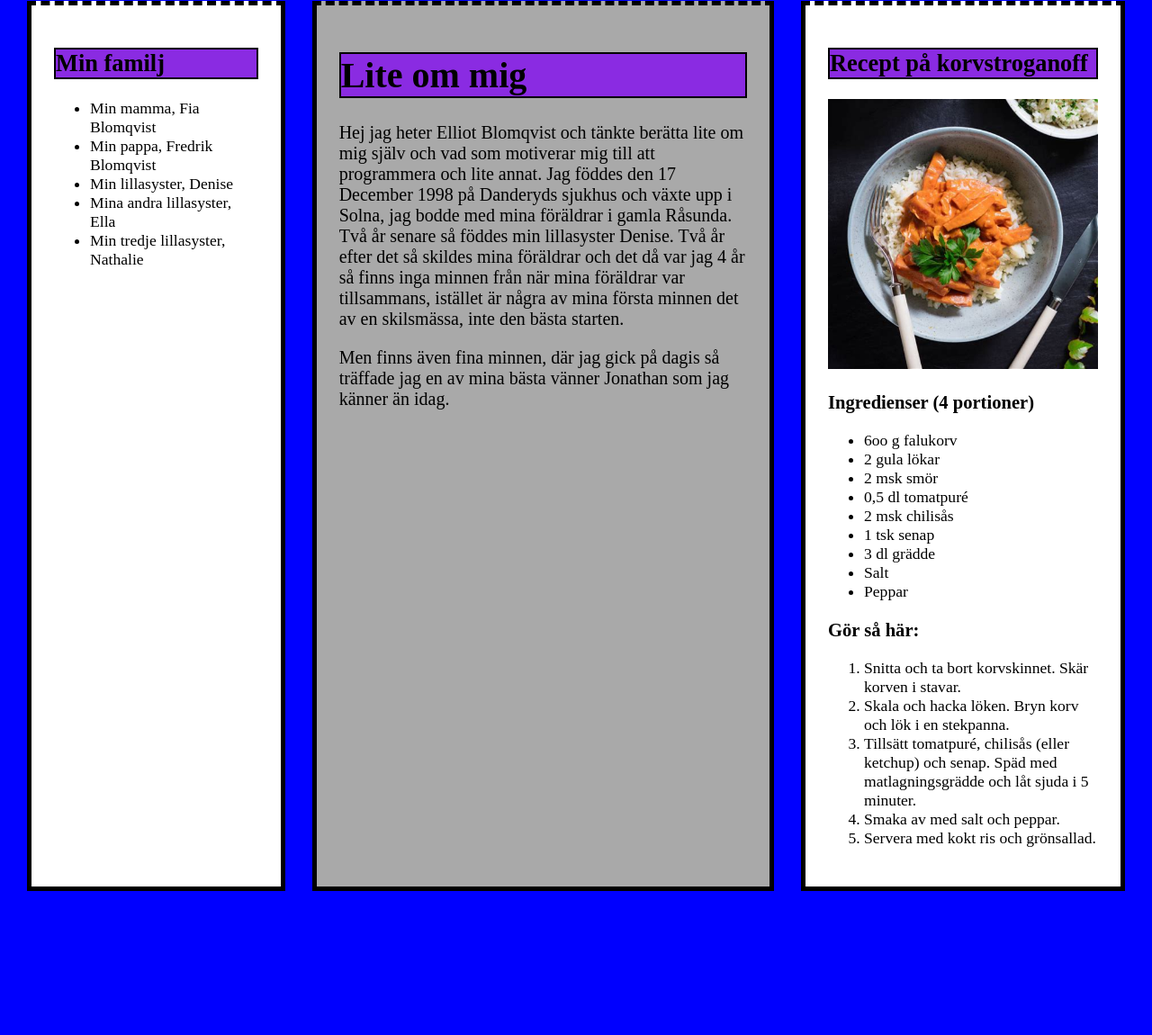
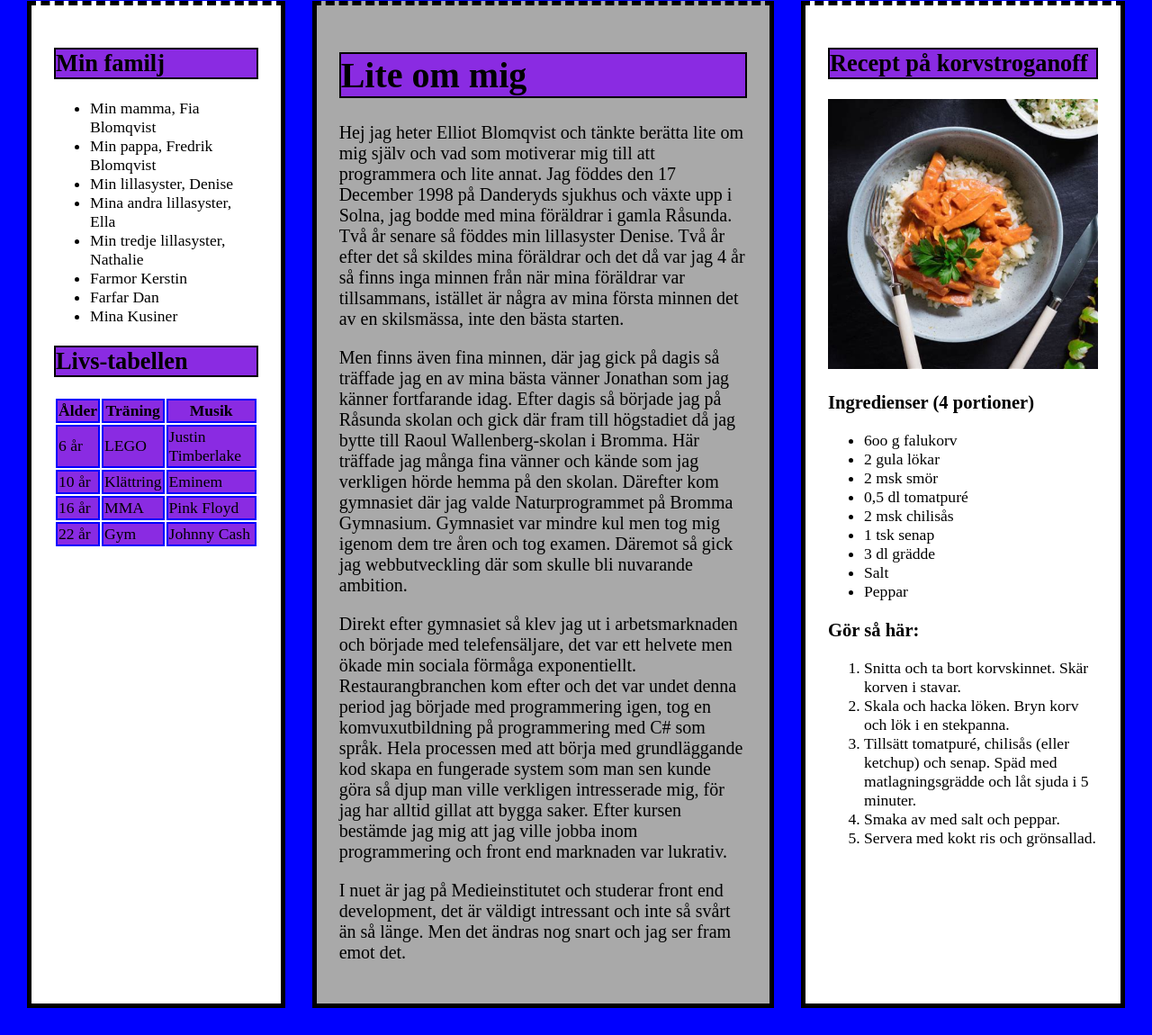
Before and after one commit to elgen98/flexochgrid, a plain HTML site: page flex_index.html in a window 1280 px wide. Shown: the part 152-1302 px from the top of the page at 90% size. Before the commit the page ends 1172 px from the top, so only its background shows below. Drawn offline with Linux system fonts and the light colour scheme.

Commit message:
added content and table styling

```diff
--- a/CSS/main.css
+++ b/CSS/main.css
@@ -21,6 +21,11 @@ body {
   flex: 1 0 90vw;
   padding: 25px;
   font-size: 1.1rem;
+}
+th,
+td {
+  border: 2px solid blue;
+  background-color: blueviolet;
 }
 header {
   display: flex;
--- a/flex_index.html
+++ b/flex_index.html
@@ -24,7 +24,42 @@
           <li>Min lillasyster, Denise</li>
           <li>Mina andra lillasyster, Ella</li>
           <li>Min tredje lillasyster, Nathalie</li>
+          <li>Farmor Kerstin</li>
+          <li>Farfar Dan</li>
+          <li>Mina Kusiner</li>
         </ul>
+        <h2>Livs-tabellen</h2>
+        <table>
+          <thead>
+            <tr>
+              <th>Ålder</th>
+              <th>Träning</th>
+              <th>Musik</th>
+            </tr>
+          </thead>
+          <tbody>
+            <tr>
+              <td>6 år</td>
+              <td>LEGO</td>
+              <td>Justin Timberlake</td>
+            </tr>
+            <tr>
+              <td>10 år</td>
+              <td>Klättring</td>
+              <td>Eminem</td>
+            </tr>
+            <tr>
+              <td>16 år</td>
+              <td>MMA</td>
+              <td>Pink Floyd</td>
+            </tr>
+            <tr>
+              <td>22 år</td>
+              <td>Gym</td>
+              <td>Johnny Cash</td>
+            </tr>
+          </tbody>
+        </table>
       </div>
       <div id="main">
         <h1>Lite om mig</h1>
@@ -37,7 +72,33 @@
           föräldrar och det då var jag 4 år så finns inga minnen från när mina
           föräldrar var tillsammans, istället är några av mina första minnen det
           av en skilsmässa, inte den bästa starten.
-          <p>Men finns även fina minnen,  där jag gick på dagis så träffade jag en av mina bästa vänner Jonathan som jag känner än idag.</p>
+        </p>
+        <p>
+          Men finns även fina minnen, där jag gick på dagis så träffade jag en
+          av mina bästa vänner Jonathan som jag känner fortfarande idag. Efter
+          dagis så började jag på Råsunda skolan och gick där fram till
+          högstadiet då jag bytte till Raoul Wallenberg-skolan i Bromma. Här
+          träffade jag många fina vänner och kände som jag verkligen hörde hemma
+          på den skolan. Därefter kom gymnasiet där jag valde Naturprogrammet på
+          Bromma Gymnasium. Gymnasiet var mindre kul men tog mig igenom dem tre
+          åren och tog examen. Däremot så gick jag webbutveckling där som skulle
+          bli nuvarande ambition.
+        </p>
+        <p>
+          Direkt efter gymnasiet så klev jag ut i arbetsmarknaden och började
+          med telefensäljare, det var ett helvete men ökade min sociala förmåga
+          exponentiellt. Restaurangbranchen kom efter och det var undet denna
+          period jag började med programmering igen, tog en komvuxutbildning på
+          programmering med C# som språk. Hela processen med att börja med
+          grundläggande kod skapa en fungerade system som man sen kunde göra så
+          djup man ville verkligen intresserade mig, för jag har alltid gillat
+          att bygga saker. Efter kursen bestämde jag mig att jag ville jobba
+          inom programmering och front end marknaden var lukrativ.
+        </p>
+        <p>
+          I nuet är jag på Medieinstitutet och studerar front end development,
+          det är väldigt intressant och inte så svårt än så länge. Men det
+          ändras nog snart och jag ser fram emot det.
         </p>
       </div>
       <div>
```
